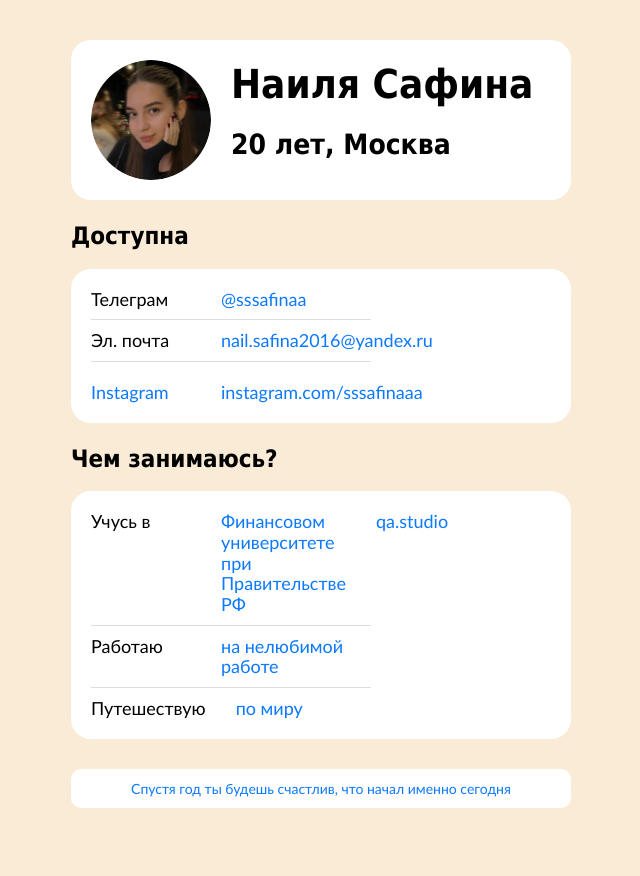
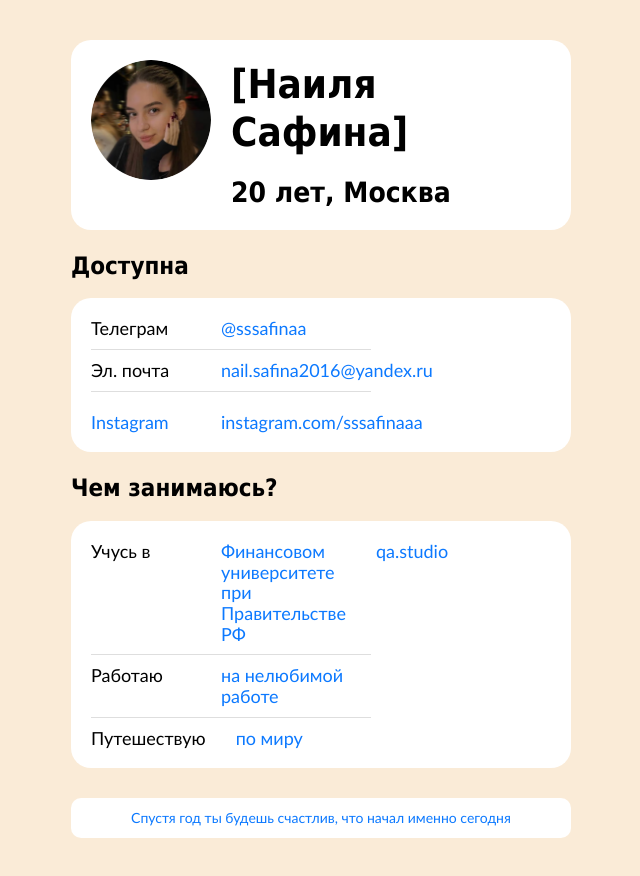
Before and after one commit to sssafinaaa/sssafinaaa.github.io, a plain HTML site: page index.html in a window 1280 px wide. Shown: the whole page, without its empty margins (319-959 px from the left). Before the commit the page ends 848 px from the top, so only its background shows below. Drawn offline with Linux system fonts and the light colour scheme.

Commit message:
добавила скобки

```diff
--- a/index.html
+++ b/index.html
@@ -14,7 +14,7 @@
     <header class="header">
       <img src="./itsme.jpg" alt="avatar" class="header__avatar" />
       <div class="header__textContainer">
-        <h1 class="header__title">Наиля Сафина</h1>
+        <h1 class="header__title">[Наиля Сафина]</h1>
 		<h3 class="header__title1">20 лет, Москва</h1>
 
       </div>
```
